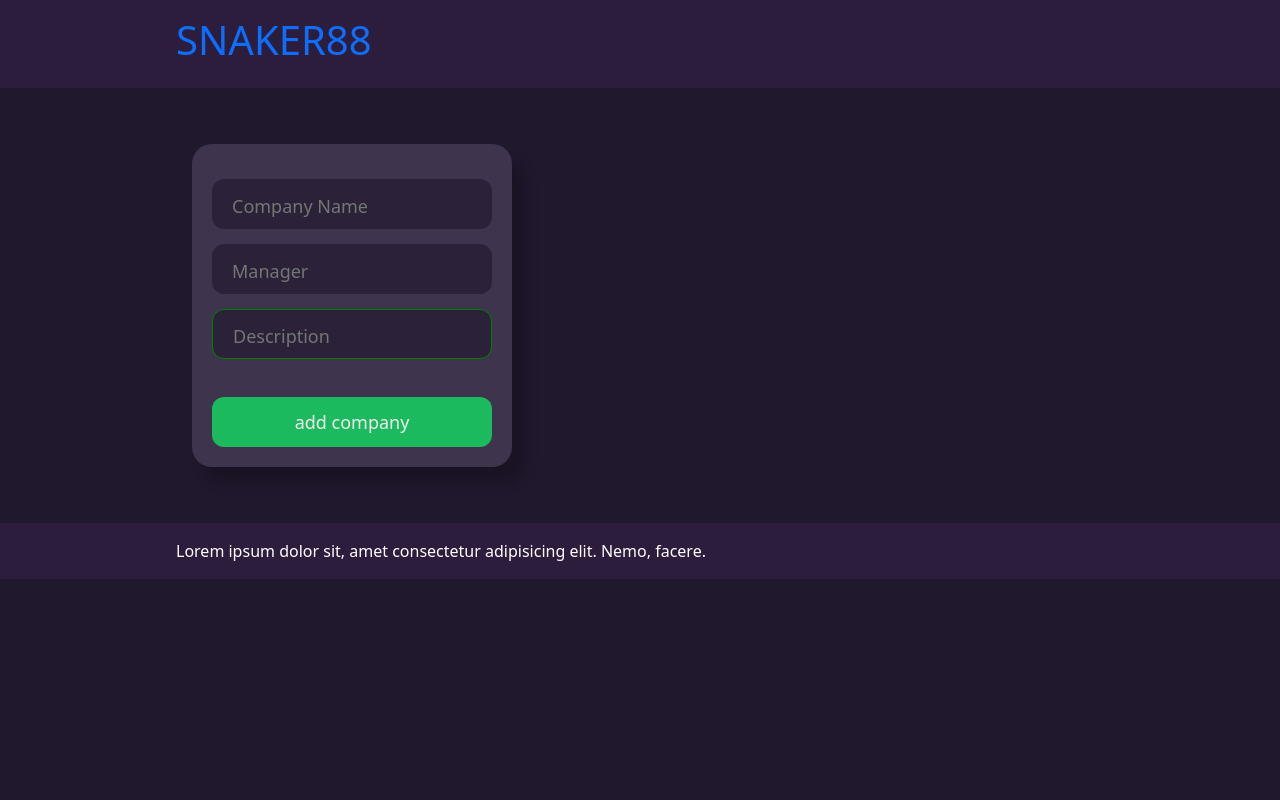
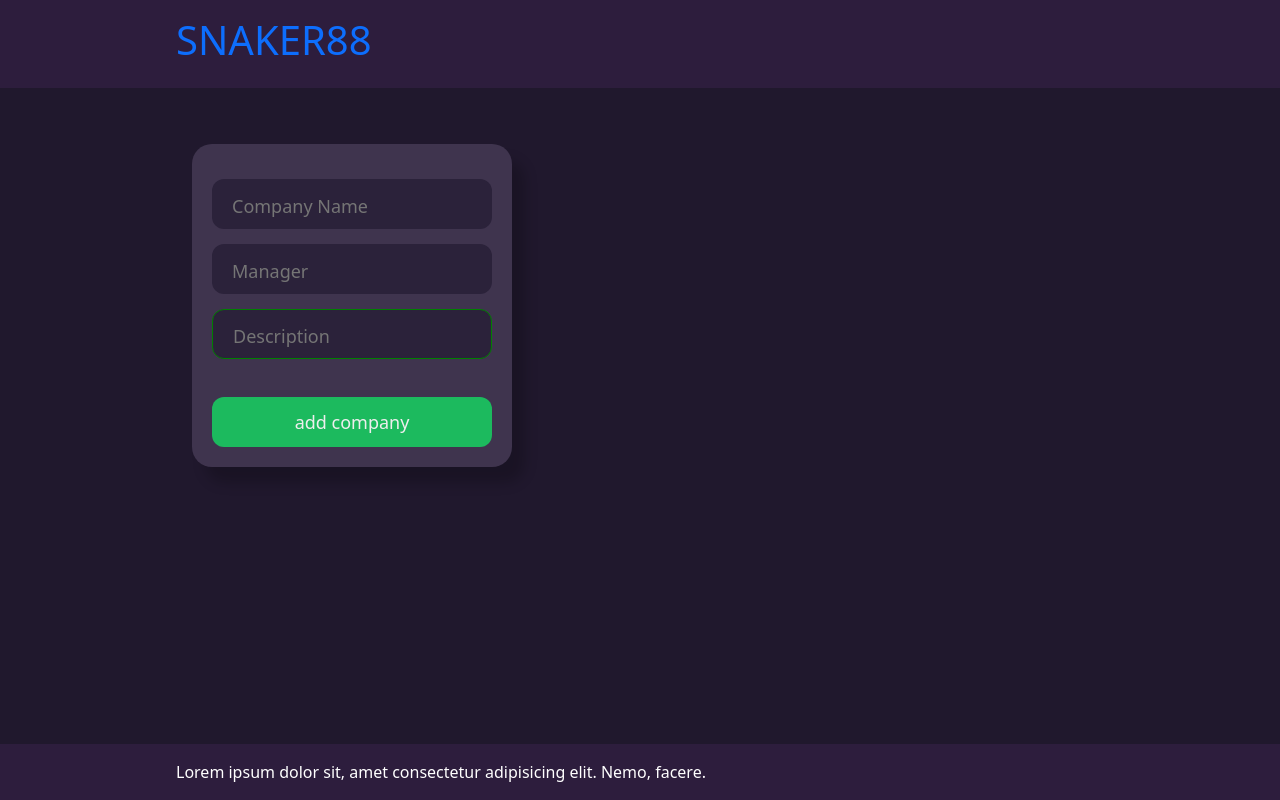
Before and after one commit to snaker88/snaker88.github.io, an Angular app: page /add-company in a window 1280 px wide. Built offline with nearby package versions, Linux system fonts and the light colour scheme.

Commit message:
footer down

```diff
--- a/src/app/addcompany/addcompany.component.html
+++ b/src/app/addcompany/addcompany.component.html
@@ -4,13 +4,13 @@
             <input placeholder="Company Name" formControlName="name" type="text">
         </div>
         <div *ngIf="addcompany.get('name')?.invalid && addcompany.get('name')?.touched" class="validation">
-            <small>field's empty!</small>
+            <small>field is empty!</small>
         </div>
         <div class="input_container">
             <input placeholder="Manager" formControlName="manager" type="text">
         </div>
         <div *ngIf="addcompany.get('manager')?.invalid && addcompany.get('manager')?.touched" class="validation">
-            <small>field's empty!</small>
+            <small>field is empty!</small>
         </div>
         <div class="input_container">
             <input placeholder="Description" formControlName="description" type="text">
--- a/src/app/addcompany/addcompany.component.scss
+++ b/src/app/addcompany/addcompany.component.scss
@@ -35,7 +35,7 @@ input {
 }
 
 .validation {
-    padding: 0.2rem;
+    padding: 0.3rem;
     color: red;
 }
 
--- a/src/app/app.component.scss
+++ b/src/app/app.component.scss
@@ -9,9 +9,13 @@ header {
 }
 
 main {
-    margin: 1.5rem 0 1.5rem;
+    margin: 1.5rem 0 4.5rem;
 }
 
 footer {
     background: #6a36852e;
+    position: absolute;
+    bottom: 0;
+    left: 0;
+    width: 100%;
 }
--- a/src/styles.scss
+++ b/src/styles.scss
@@ -1,6 +1,11 @@
 /* You can add global styles to this file, and also import other style files */
 
 @import "~bootstrap/dist/css/bootstrap.css";
+html {
+    position: relative;
+    min-height: 100%;
+}
+
 body {
     background: #20182d;
     color: #ffffff;
```
Also changed, not shown: 5 other files (tests, documents, lock files or other folders).
